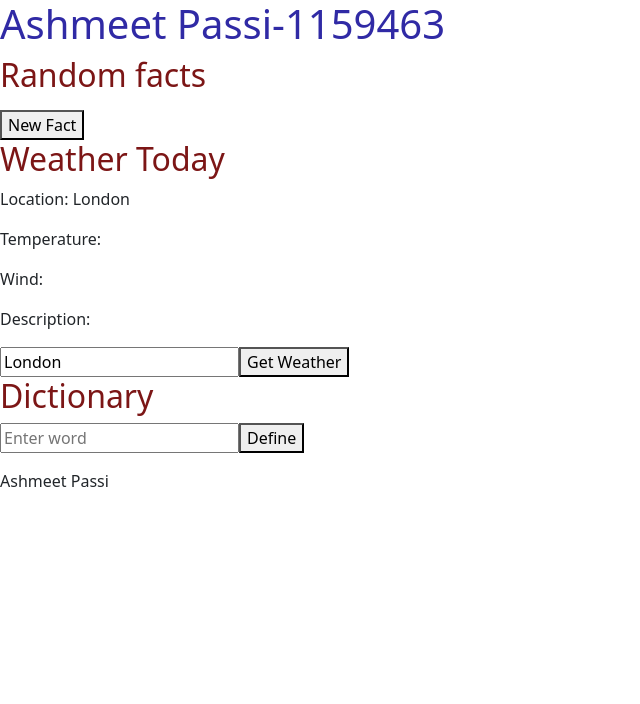
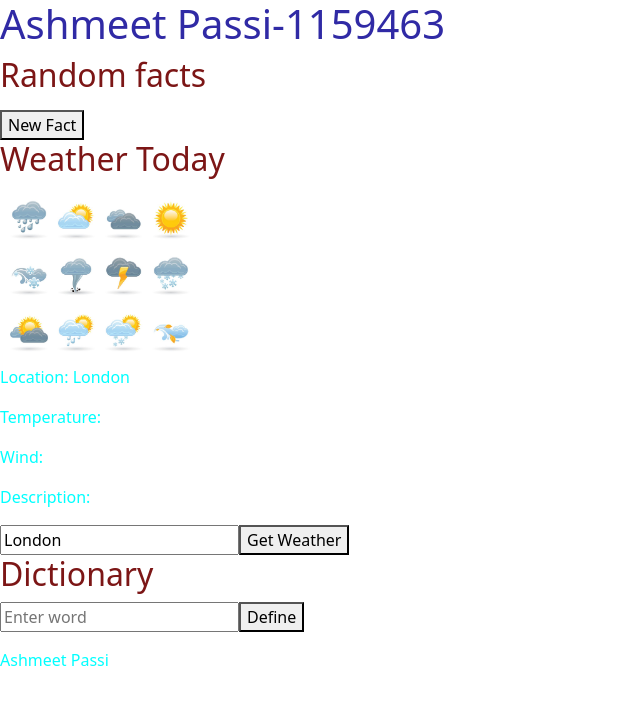
Before and after one commit to Ashmeet1507/COMP-6062-final-practical-project, a plain HTML site: page index.html in a window 1280 px wide. Shown: the whole page, without its empty margins (0-640 px from the left). Drawn offline with nearby package versions, Linux system fonts and the light colour scheme; no server answers.

Commit message:
4thcommit

```diff
--- a/css/style.css
+++ b/css/style.css
@@ -8,8 +8,17 @@
 
 h1{
     color: rgb(48, 42, 165);
+
 }
 
 h2{
     color: rgb(124, 22, 22);
 }
+img{
+    width: 500;
+    height: auto;
+    border-radius: 10%;
+}
+body{
+    color: aqua;
+}
--- a/index.html
+++ b/index.html
@@ -18,6 +18,7 @@
             </div>
             <div>
                 <h2> Weather Today</h2>
+                <img src="weather.jpg" alt="weatherImage" width="200" height="100">
                 <p>Location: {{ city }}</p>
                 <p>Temperature: {{ weather.temperature }}</p>
                 <p>Wind: {{ weather.wind }}</p>
@@ -36,6 +37,7 @@
         </main>
     </div>
 
+
     <script src="https://unpkg.com/vue@3.4.31/dist/vue.global.js"></script>
     <script src="scripts/app.js"></script>
 
```
Also changed, not shown: scripts/app.js (line endings or trailing spaces), weather.jpg (added).
